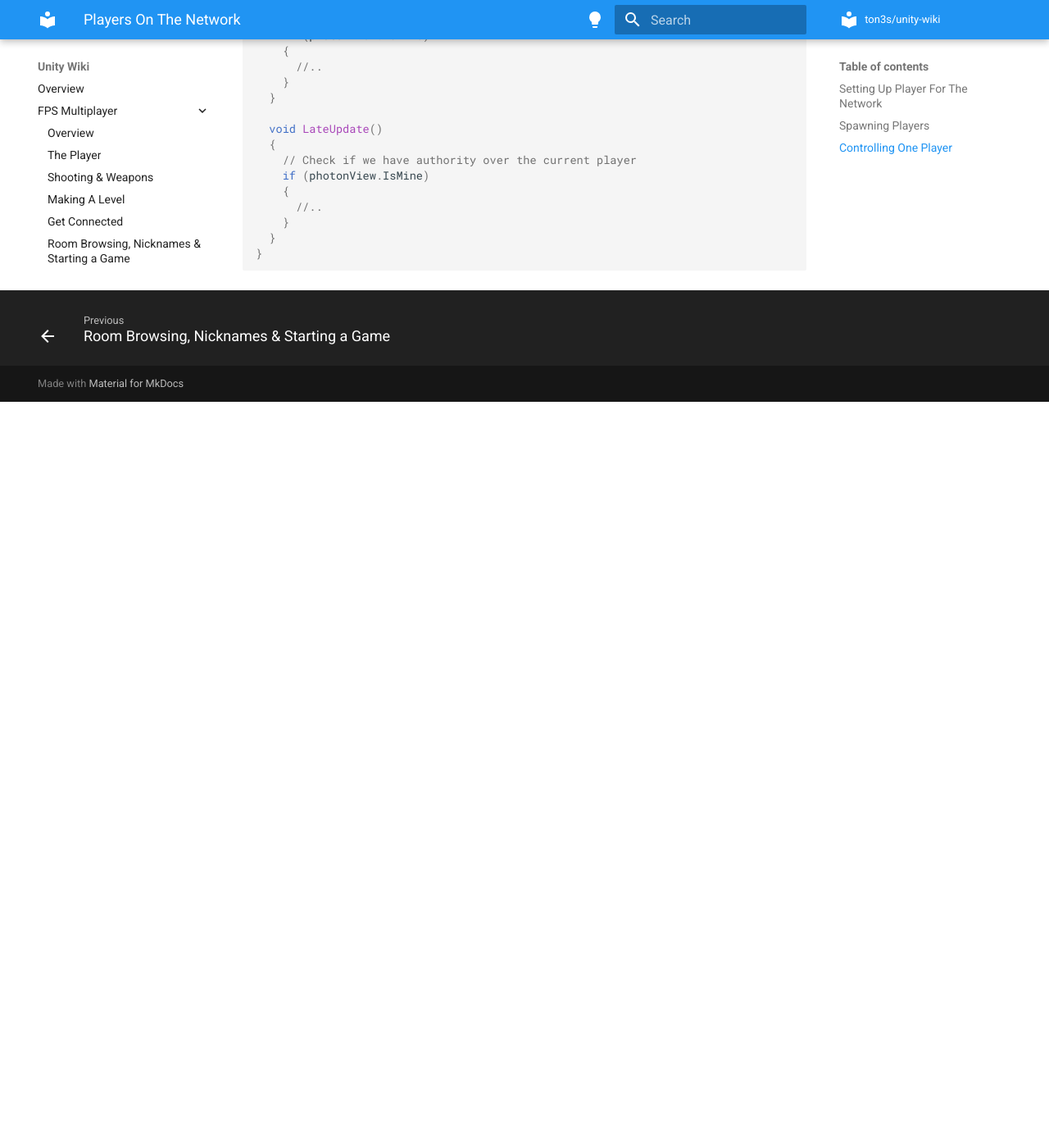
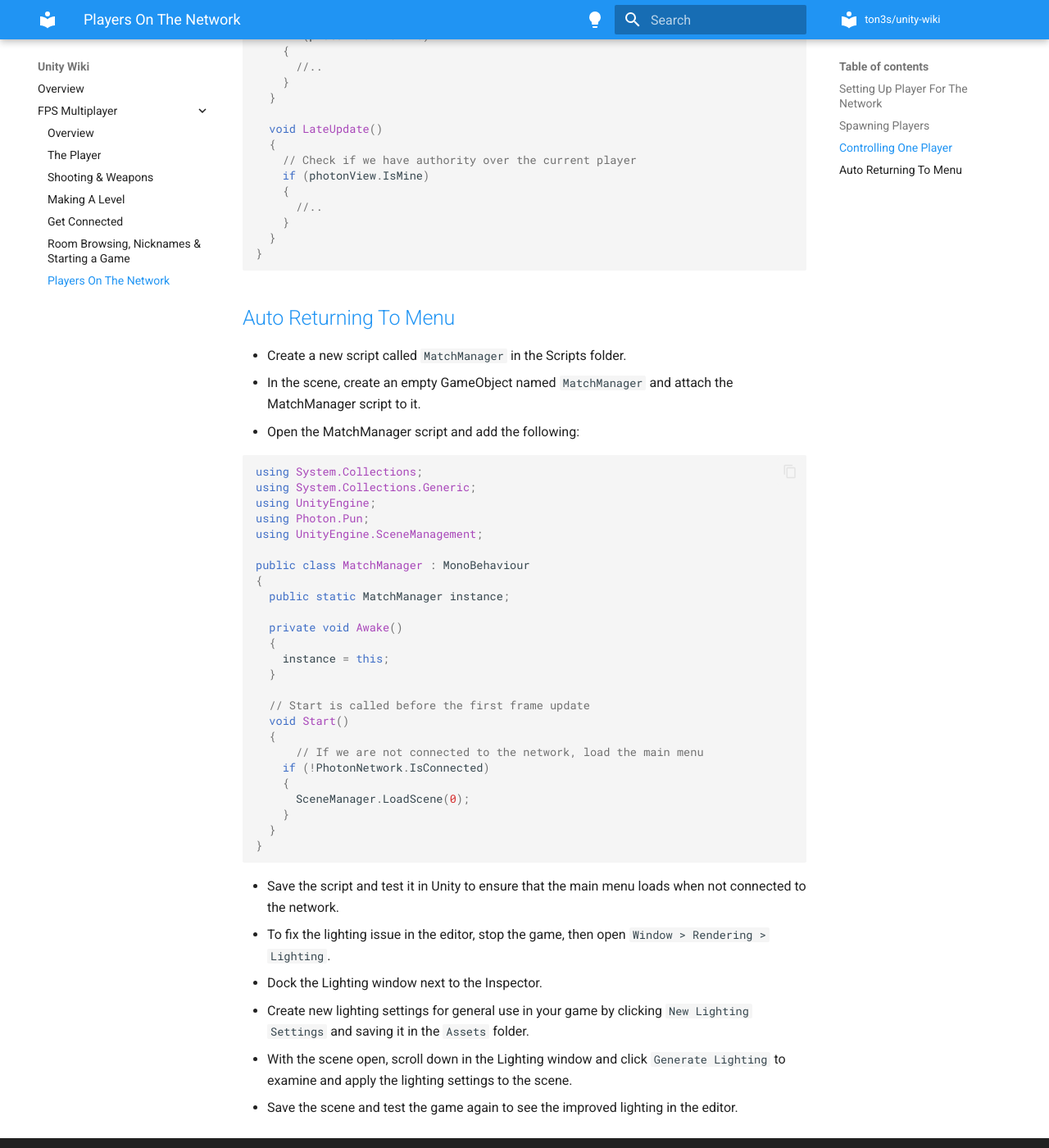
Before and after one commit to ton3s/unity-wiki, an MkDocs documentation site: the page built from docs/fps-multiplayer/players-on-network.md, in a window 1280 px wide and 1400 px high, scrolled down 2487 px. Shown: the whole window at 82% size. Built offline with MkDocs 1.6.1 and Material for MkDocs 9.7.7, drawn with Linux system fonts in a browser that asks for light colours; before the commit the page ends 2977 px from its top, so only the background shows below that; some of the changed text lies outside the part shown.

Commit message:
Add video 53

````diff
--- a/docs/fps-multiplayer/players-on-network.md
+++ b/docs/fps-multiplayer/players-on-network.md
@@ -16,7 +16,7 @@
 ## [Spawning Players](https://www.udemy.com/course/unity-online-multiplayer/learn/lecture/25989194#questions)
 
 - In the `Map 1` scene, create an empty GameObject and name it `Player Spawner` .
-- In your `Scripts` folder, create a new C# script called "PlayerSpawner" and attach it to the `Player Spawner` GameObject.
+- In your `Scripts` folder, create a new C# script called `PlayerSpawner` and attach it to the `Player Spawner` GameObject.
 - Add the following code in the `PlayerSpawner` script:
 
 ```cs
@@ -106,3 +106,44 @@
   }
 }
 ```
+
+## [Auto Returning To Menu](https://www.udemy.com/course/unity-online-multiplayer/learn/lecture/25989198#questions)
+
+- Create a new script called `MatchManager` in the Scripts folder.
+- In the scene, create an empty GameObject named `MatchManager` and attach the MatchManager script to it.
+- Open the MatchManager script and add the following:
+
+```cs
+using System.Collections;
+using System.Collections.Generic;
+using UnityEngine;
+using Photon.Pun;
+using UnityEngine.SceneManagement;
+
+public class MatchManager : MonoBehaviour
+{
+  public static MatchManager instance;
+
+  private void Awake()
+  {
+    instance = this;
+  }
+
+  // Start is called before the first frame update
+  void Start()
+  {
+      // If we are not connected to the network, load the main menu
+    if (!PhotonNetwork.IsConnected)
+    {
+      SceneManager.LoadScene(0);
+    }
+  }
+}
+```
+
+- Save the script and test it in Unity to ensure that the main menu loads when not connected to the network.
+- To fix the lighting issue in the editor, stop the game, then open `Window > Rendering > Lighting`.
+- Dock the Lighting window next to the Inspector.
+- Create new lighting settings for general use in your game by clicking `New Lighting Settings` and saving it in the `Assets` folder.
+- With the scene open, scroll down in the Lighting window and click `Generate Lighting` to examine and apply the lighting settings to the scene.
+- Save the scene and test the game again to see the improved lighting in the editor.
````
